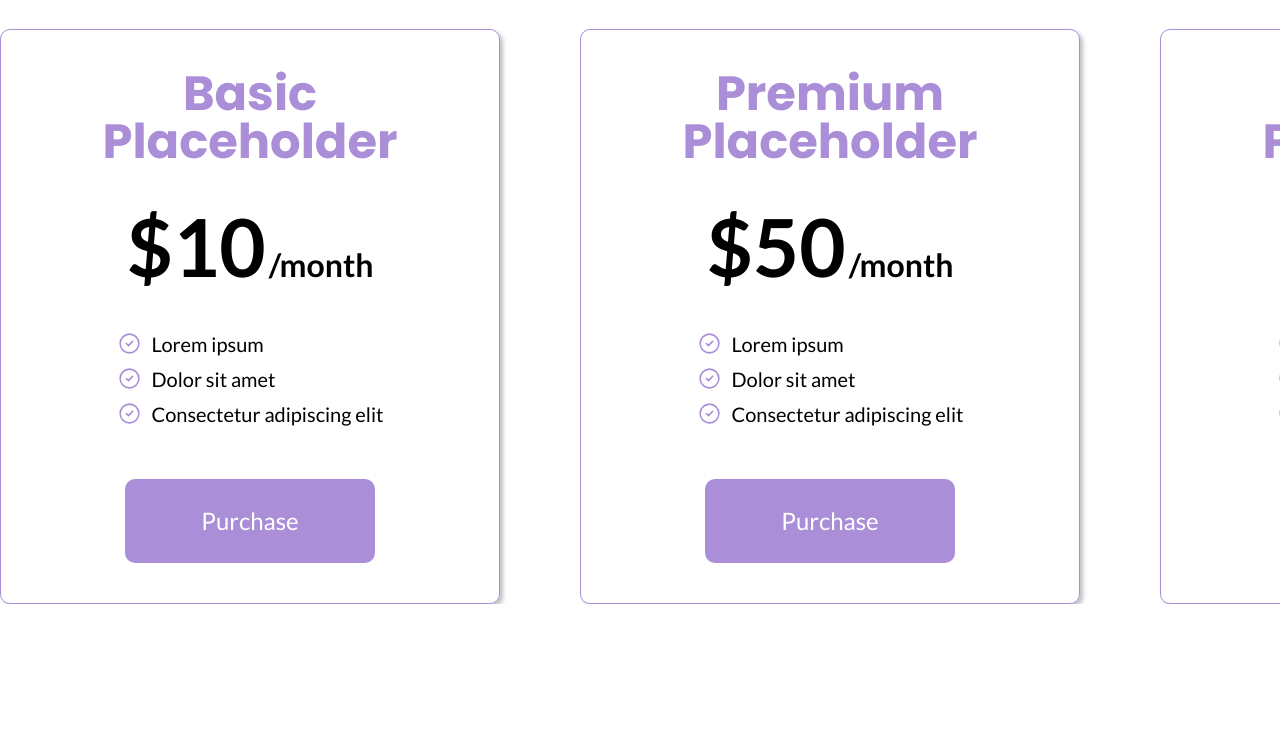
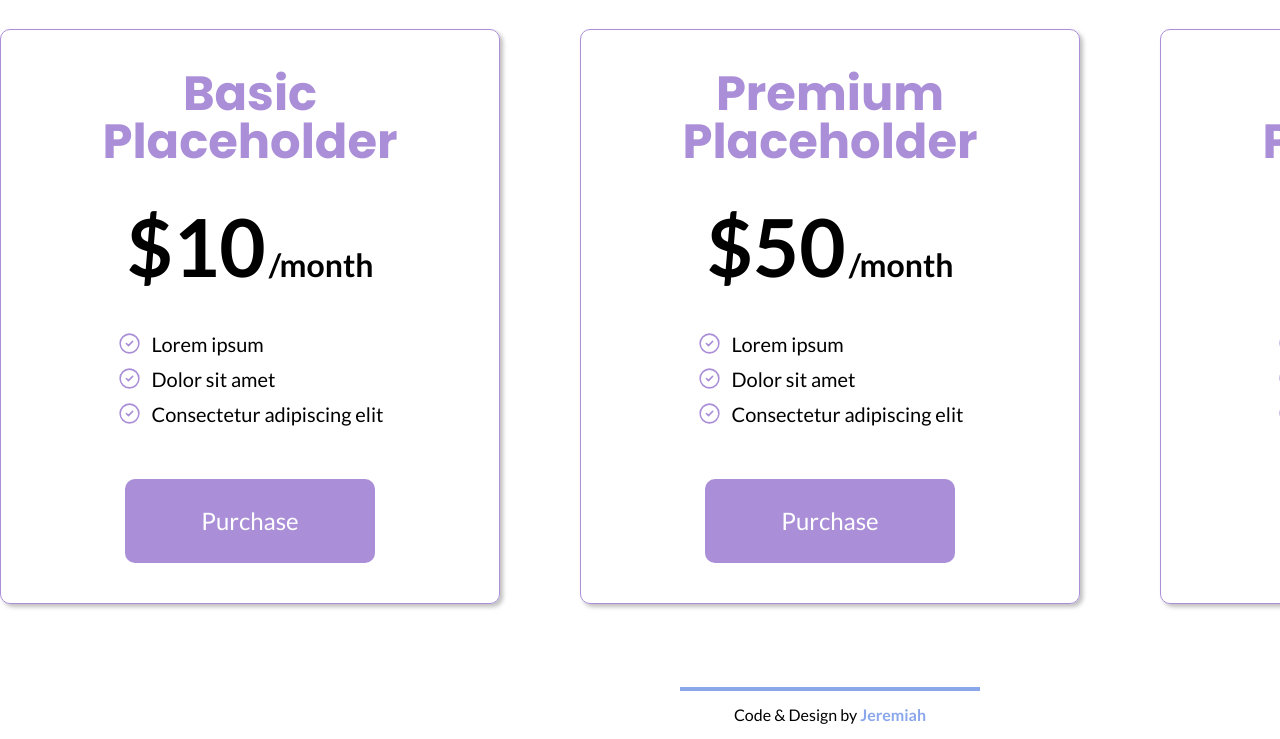
Before and after one commit to jemalmazar/fCC-p3-product_landing-page, a website: page index.html in a window 1280 px wide. Shown: the part 2907-3646 px from the top of the page. Before the commit the page ends 3511 px from the top, so only its background shows below. Drawn offline with Linux system fonts and the light colour scheme.

Commit message:
Build footer

```diff
--- a/index.html
+++ b/index.html
@@ -200,6 +200,15 @@
 
         </section> <!-- .services -->
 
+        <footer class="footer">
+
+            <hr class="footer-separator">
+            <p class="signature">
+                Code & Design by <a href="https://github.com/jemalmazar" target="_blank">Jeremiah</a>
+            </p>
+
+        </footer>
+
     </main>
 
 </body>
--- a/style.css
+++ b/style.css
@@ -370,6 +370,40 @@ table {
         margin: 2em auto 0;
     }
 
+
+/* Footer */
+
+    .footer {
+        display: flex;
+        flex-direction: column;
+        justify-content: center;
+        height: 50px;
+    }
+
+    .footer-separator {
+        align-self: start;
+        border: 2px solid var(--brandblue);
+        width: 300px;
+    }
+
+    .signature {
+        font-family: 'Lato', sans-serif;
+        text-align: center;
+        padding: 0.5em 0 1em;
+    }
+
+    .signature a {
+        color: var(--brandblue);
+        font-weight: bold;
+        text-decoration: none;
+    }
+
+    .signature a:hover {
+        color: var(--featuresblue);
+        text-decoration: underline;
+    }
+
+
 /*--------------------------------------------------------------
 # Media Breakpoints
 --------------------------------------------------------------*/
@@ -642,8 +676,4 @@ table {
             font-size: 1.25em;
         }
 
-        .purchase-button {
-
-        }
-
     }
```
Also changed, not shown: build/css/style.min.css.
